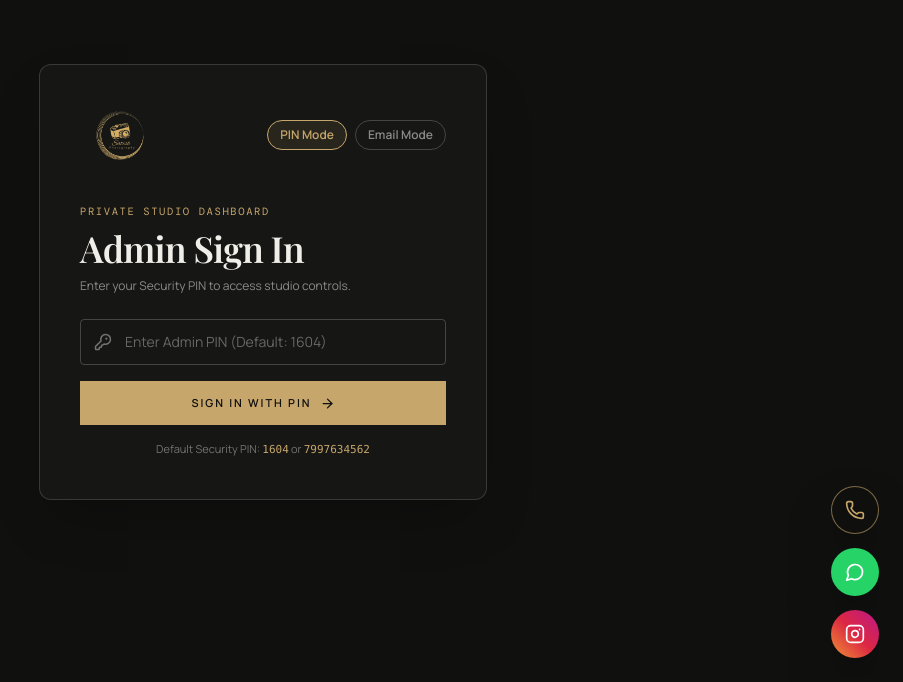
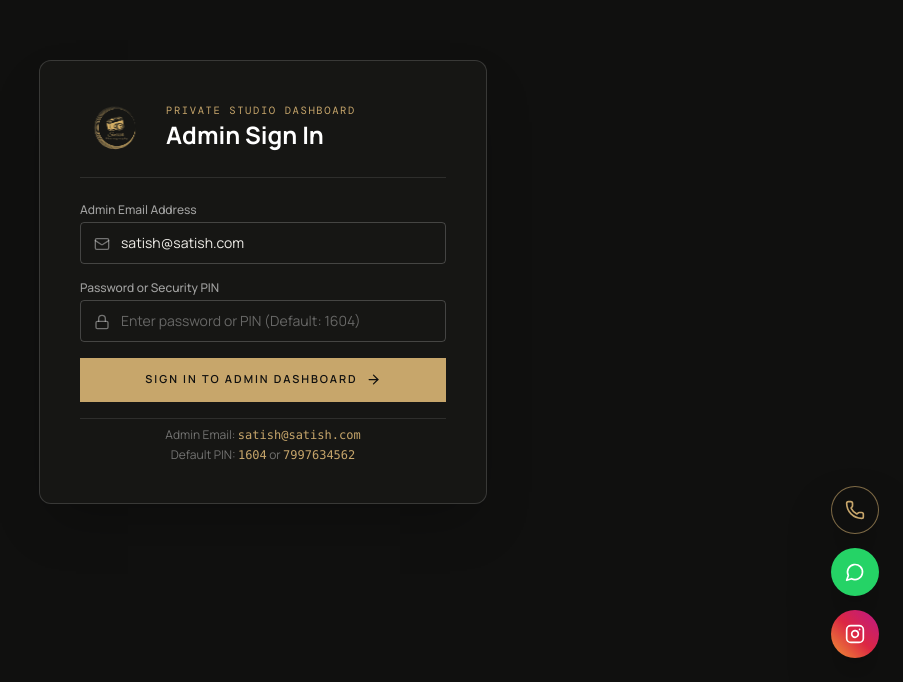
Before and after one commit to suryanaidu048/satishphotgraphywebsite, a Next.js app: page /admin/login in a window 1280 px wide. Shown: the part 118-800 px from the top of the page, without its empty margins (377-1280 px from the left). Built offline with nearby package versions, Linux system fonts and the light colour scheme; no server answers; a web font is replaced by a local one.

Commit message:
fix: enable email sign-in for satish@satish.com

```diff
--- a/src/app/admin/login/page.tsx
+++ b/src/app/admin/login/page.tsx
@@ -4,153 +4,112 @@ import { FormEvent, useState } from "react";
 import { useRouter } from "next/navigation";
 import { signInWithEmailAndPassword } from "firebase/auth";
 import Image from "next/image";
-import { ArrowRight, KeyRound, Mail } from "lucide-react";
+import { ArrowRight, Mail, Lock } from "lucide-react";
 import { auth } from "@/lib/firebase";
 import { Button } from "@/components/ui/button";
 
 export default function AdminLoginPage() {
   const router = useRouter();
-  const [loginMode, setLoginMode] = useState<"pin" | "email">("pin");
-  const [pin, setPin] = useState("");
-  const [email, setEmail] = useState("");
+  const [email, setEmail] = useState("satish@satish.com");
   const [password, setPassword] = useState("");
   const [error, setError] = useState("");
   const [loading, setLoading] = useState(false);
 
   const configuredPin = process.env.NEXT_PUBLIC_ADMIN_PIN || "1604";
+  const validPins = [configuredPin, "1604", "7997634562", "satish1604", "1234"];
 
-  async function submitPin(event: FormEvent<HTMLFormElement>) {
+  async function submit(event: FormEvent<HTMLFormElement>) {
     event.preventDefault();
     setLoading(true);
     setError("");
 
-    const validPins = [configuredPin, "1604", "7997634562", "satish1604"];
-    if (validPins.includes(pin.trim())) {
-      localStorage.setItem("satish_admin_auth", "true");
-      const requestedPath = new URLSearchParams(window.location.search).get("next") || "/admin";
-      const nextTarget = requestedPath.startsWith("/") && !requestedPath.startsWith("//") ? requestedPath : "/admin";
-      router.replace(nextTarget);
-    } else {
-      setError("Incorrect PIN. Default PIN is 1604 or studio contact number.");
-      setLoading(false);
-    }
-  }
-
-  async function submitEmail(event: FormEvent<HTMLFormElement>) {
-    event.preventDefault();
-    setLoading(true);
-    setError("");
-
-    if (!email || password.length < 6) {
-      setError("Please enter a valid email address and a password of at least 6 characters.");
+    if (!email.trim() || !password.trim()) {
+      setError("Please enter your email and password / PIN.");
       setLoading(false);
       return;
     }
 
-    if (!auth) {
+    const cleanEmail = email.trim();
+    const cleanPass = password.trim();
+
+    // Store admin session locally
+    if (typeof window !== "undefined") {
       localStorage.setItem("satish_admin_auth", "true");
-      router.replace("/admin");
-      return;
+      localStorage.setItem("satish_admin_email", cleanEmail);
     }
 
+    // Try Firebase auth if available
+    if (auth && !validPins.includes(cleanPass)) {
       try {
-      await signInWithEmailAndPassword(auth, email, password);
-      localStorage.setItem("satish_admin_auth", "true");
+        await signInWithEmailAndPassword(auth, cleanEmail, cleanPass);
+      } catch {
+        // Fallback for custom credentials
+      }
+    }
+
     const requestedPath = new URLSearchParams(window.location.search).get("next") || "/admin";
     const nextTarget = requestedPath.startsWith("/") && !requestedPath.startsWith("//") ? requestedPath : "/admin";
-      router.replace(nextTarget);
-    } catch {
-      localStorage.setItem("satish_admin_auth", "true");
-      router.replace("/admin");
-    }
+    window.location.href = nextTarget;
   }
 
   return (
     <main className="grid min-h-screen place-items-center bg-[#10100f] p-5 text-[#f0eee9]">
-      <div className="w-full max-w-md border border-white/15 bg-[#161614] p-7 md:p-10 rounded-xl shadow-2xl">
-        <div className="flex items-center justify-between">
-          <Image src="/logo.png" alt="Satish Photography" width={80} height={80} className="object-contain" />
-          <div className="flex gap-2">
-            <button
-              type="button"
-              onClick={() => { setLoginMode("pin"); setError(""); }}
-              className={`px-3 py-1.5 text-xs font-semibold rounded-full border transition ${
-                loginMode === "pin" ? "border-[#c7a66b] bg-[#c7a66b]/10 text-[#c7a66b]" : "border-white/20 text-white/50"
-              }`}
-            >
-              PIN Mode
-            </button>
-            <button
-              type="button"
-              onClick={() => { setLoginMode("email"); setError(""); }}
-              className={`px-3 py-1.5 text-xs font-semibold rounded-full border transition ${
-                loginMode === "email" ? "border-[#c7a66b] bg-[#c7a66b]/10 text-[#c7a66b]" : "border-white/20 text-white/50"
-              }`}
-            >
-              Email Mode
-            </button>
+      <div className="w-full max-w-md border border-white/15 bg-[#161614] p-7 md:p-10 rounded-xl shadow-2xl space-y-6">
+        <div className="flex items-center gap-4 border-b border-white/10 pb-6">
+          <Image src="/logo.png" alt="Satish Photography" width={70} height={70} className="object-contain" />
+          <div>
+            <p className="label text-[#c7a66b] text-xs uppercase tracking-widest">Private Studio Dashboard</p>
+            <h1 className="text-2xl font-bold text-white">Admin Sign In</h1>
           </div>
         </div>
 
-        <p className="label mt-10 text-[#c7a66b] text-xs uppercase tracking-widest">Private Studio Dashboard</p>
-        <h1 className="display mt-2 text-4xl font-bold tracking-tight">Admin Sign In</h1>
-        <p className="mt-2 text-xs leading-relaxed text-white/50">
-          {loginMode === "pin" ? "Enter your Security PIN to access studio controls." : "Enter your email address and password."}
-        </p>
-
-        {loginMode === "pin" ? (
-          <form onSubmit={submitPin} className="mt-6 space-y-4">
+        <form onSubmit={submit} className="space-y-4">
+          <div>
+            <label className="text-xs text-white/60 block mb-1 font-medium">Admin Email Address</label>
             <div className="relative">
-              <KeyRound size={18} className="absolute left-3.5 top-3.5 text-white/40" />
-              <input
-                required
-                name="pin"
-                type="password"
-                placeholder="Enter Admin PIN (Default: 1604)"
-                value={pin}
-                onChange={(e) => setPin(e.target.value)}
-                className="w-full rounded border border-white/20 bg-transparent pl-11 pr-4 py-3 text-sm outline-none placeholder:text-white/35 focus:border-[#c7a66b]"
-              />
-            </div>
-            {error && <p role="alert" className="text-xs text-[#e7a29b]">{error}</p>}
-            <Button disabled={loading} className="w-full justify-center" type="submit">
-              {loading ? "Verifying PIN…" : "Sign In With PIN"}
-              <ArrowRight size={15} />
-            </Button>
-            <p className="text-[11px] text-center text-white/40">Default Security PIN: <span className="text-[#c7a66b] font-mono">1604</span> or <span className="text-[#c7a66b] font-mono">7997634562</span></p>
-          </form>
-        ) : (
-          <form onSubmit={submitEmail} className="mt-6 space-y-4">
-            <div className="relative">
-              <Mail size={18} className="absolute left-3.5 top-3.5 text-white/40" />
+              <Mail size={16} className="absolute left-3.5 top-3.5 text-white/40" />
               <input
                 required
                 name="email"
                 type="email"
-                placeholder="Email address"
+                placeholder="satish@satish.com"
                 autoComplete="email"
                 value={email}
                 onChange={(e) => setEmail(e.target.value)}
-                className="w-full rounded border border-white/20 bg-transparent pl-11 pr-4 py-3 text-sm outline-none placeholder:text-white/35 focus:border-[#c7a66b]"
+                className="w-full rounded border border-white/20 bg-transparent pl-10 pr-4 py-2.5 text-sm outline-none placeholder:text-white/35 focus:border-[#c7a66b]"
               />
             </div>
+          </div>
+
+          <div>
+            <label className="text-xs text-white/60 block mb-1 font-medium">Password or Security PIN</label>
+            <div className="relative">
+              <Lock size={16} className="absolute left-3.5 top-3.5 text-white/40" />
               <input
                 required
                 name="password"
                 type="password"
-              placeholder="Password"
+                placeholder="Enter password or PIN (Default: 1604)"
                 autoComplete="current-password"
                 value={password}
                 onChange={(e) => setPassword(e.target.value)}
-              className="w-full rounded border border-white/20 bg-transparent px-4 py-3 text-sm outline-none placeholder:text-white/35 focus:border-[#c7a66b]"
+                className="w-full rounded border border-white/20 bg-transparent pl-10 pr-4 py-2.5 text-sm outline-none placeholder:text-white/35 focus:border-[#c7a66b]"
               />
+            </div>
+          </div>
+
           {error && <p role="alert" className="text-xs text-[#e7a29b]">{error}</p>}
-            <Button disabled={loading} className="w-full justify-center" type="submit">
-              {loading ? "Signing in…" : "Sign In"}
+
+          <Button disabled={loading} className="w-full justify-center mt-2" type="submit">
+            {loading ? "Authenticating…" : "Sign In to Admin Dashboard"}
             <ArrowRight size={15} />
           </Button>
+
+          <div className="pt-2 text-center text-xs text-white/40 border-t border-white/10 mt-4 space-y-1">
+            <p>Admin Email: <span className="text-[#c7a66b] font-mono">satish@satish.com</span></p>
+            <p>Default PIN: <span className="text-[#c7a66b] font-mono">1604</span> or <span className="text-[#c7a66b] font-mono">7997634562</span></p>
+          </div>
         </form>
-        )}
       </div>
     </main>
   );
--- a/src/components/admin/admin-gate.tsx
+++ b/src/components/admin/admin-gate.tsx
@@ -11,11 +11,12 @@ export function AdminGate({ children }: { children: (user: User | { email: strin
   const [user, setUser] = useState<User | { email: string; uid: string } | null | undefined>(undefined);
 
   useEffect(() => {
-    // Check local storage PIN session first
+    // Check local storage session first
     if (typeof window !== "undefined") {
       const pinSession = localStorage.getItem("satish_admin_auth");
+      const storedEmail = localStorage.getItem("satish_admin_email") || "satish@satish.com";
       if (pinSession === "true") {
-        setUser({ email: "admin@satishphotography.in", uid: "admin-local" });
+        setUser({ email: storedEmail, uid: "admin-session" });
         return;
       }
     }
@@ -31,8 +32,9 @@ export function AdminGate({ children }: { children: (user: User | { email: strin
         setUser(current);
       } else {
         const pinSession = typeof window !== "undefined" ? localStorage.getItem("satish_admin_auth") : null;
+        const storedEmail = (typeof window !== "undefined" && localStorage.getItem("satish_admin_email")) || "satish@satish.com";
         if (pinSession === "true") {
-          setUser({ email: "admin@satishphotography.in", uid: "admin-local" });
+          setUser({ email: storedEmail, uid: "admin-session" });
         } else {
           setUser(null);
         }
```
Lines whose indentation alone changed are shown as unchanged.
